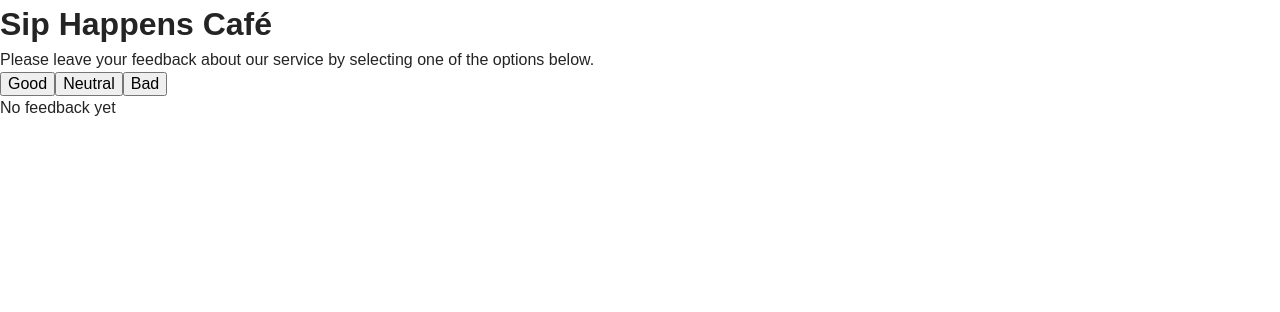
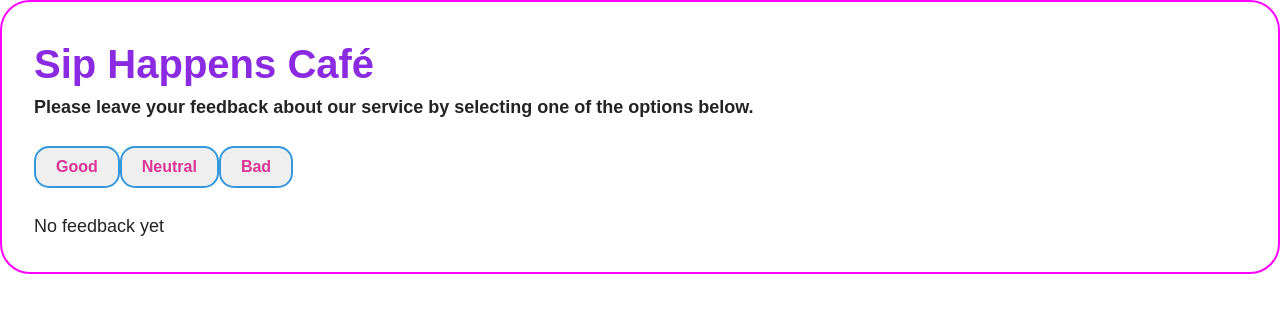
Before and after one commit to Natalie-ingineer/goit-react-hw-02, a React (Vite) app: page / in a window 1280 px wide. Shown: the top 312 px of the page. Built offline with nearby package versions, Linux system fonts and the light colour scheme.

Commit message:
add styles

```diff
--- a/src/components/App.jsx
+++ b/src/components/App.jsx
@@ -32,8 +32,8 @@ const App = () => {
   return (
     <>
       <Description>
-        <h1>Sip Happens Café</h1>
-        <p>
+        <h1 className="caption">Sip Happens Café</h1>
+        <p className="text-description">
           Please leave your feedback about our service by selecting one of the
           options below.
         </p>
@@ -54,7 +54,7 @@ const App = () => {
         />
       ) : (
         <Notification>
-          <p>No feedback yet</p>
+          <p className="notification">No feedback yet</p>
         </Notification>
       )}
     </>
--- a/src/components/Description/Description.jsx
+++ b/src/components/Description/Description.jsx
@@ -1,5 +1,6 @@
+import css from "../Description/Description.module.css";
 const Description = ({ children }) => {
-  return <div>{children}</div>;
+  return <div className={css.description}>{children}</div>;
 };
 
 export { Description };
--- a/src/components/Description/Description.module.css
+++ b/src/components/Description/Description.module.css
@@ -0,0 +1,3 @@
+.description {
+  margin: 0 auto;
+}
--- a/src/components/Options/Options.jsx
+++ b/src/components/Options/Options.jsx
@@ -1,16 +1,30 @@
+import css from "../Options/Options.module.css";
+
 export const Options = ({ onUpdate, disabled, onReset }) => {
   return (
     <div>
-      <button onClick={() => onUpdate("good")} name="good">
+      <button
+        className={css.button}
+        onClick={() => onUpdate("good")}
+        name="good"
+      >
         Good
       </button>
-      <button onClick={() => onUpdate("neutral")} name="neutral">
+      <button
+        className={css.button}
+        onClick={() => onUpdate("neutral")}
+        name="neutral"
+      >
         Neutral
       </button>
-      <button onClick={() => onUpdate("bad")} name="bad">
+      <button className={css.button} onClick={() => onUpdate("bad")} name="bad">
         Bad
       </button>
-      {disabled && <button onClick={onReset}>Reset</button>}
+      {disabled && (
+        <button className={css.button} onClick={onReset}>
+          Reset
+        </button>
+      )}
     </div>
   );
 };
--- a/src/components/Options/Options.module.css
+++ b/src/components/Options/Options.module.css
@@ -0,0 +1,21 @@
+.button {
+  text-align: center;
+  margin-top: 25px;
+  margin-bottom: 25px;
+  margin-left: auto;
+  margin-right: auto;
+}
+
+.button {
+  display: inline-block;
+  padding: 10px 20px;
+  font-size: 16px;
+  font-weight: bold;
+  text-align: center;
+  text-decoration: none;
+  cursor: pointer;
+  border: 2px solid #3498db; /* Колір рамки кнопки */
+  color: #db3495; /* Колір тексту кнопки */
+  border-radius: 15px; /* Закруглені кути */
+  transition: background-color 0.3s ease; /* Плавна зміна колірного фону при наведенні */
+}
--- a/src/index.css
+++ b/src/index.css
@@ -16,6 +16,11 @@
 body {
   font-family: sans-serif;
   line-height: 1.5;
+  border: 2px solid fuchsia;
+  border-radius: 30px;
+  /* background-color: rgb(0, 242, 255); */
+  padding: 32px;
+  background-image: ;
 }
 
 h1,
@@ -39,3 +44,18 @@ img {
   display: block;
   max-width: 100%;
 }
+
+.caption {
+  font-size: 40px;
+  font-weight: 700;
+  color: blueviolet;
+}
+
+.text-description {
+  font-size: 18px;
+  font-weight: 600;
+}
+
+.notification {
+  font-size: 18px;
+}
```
